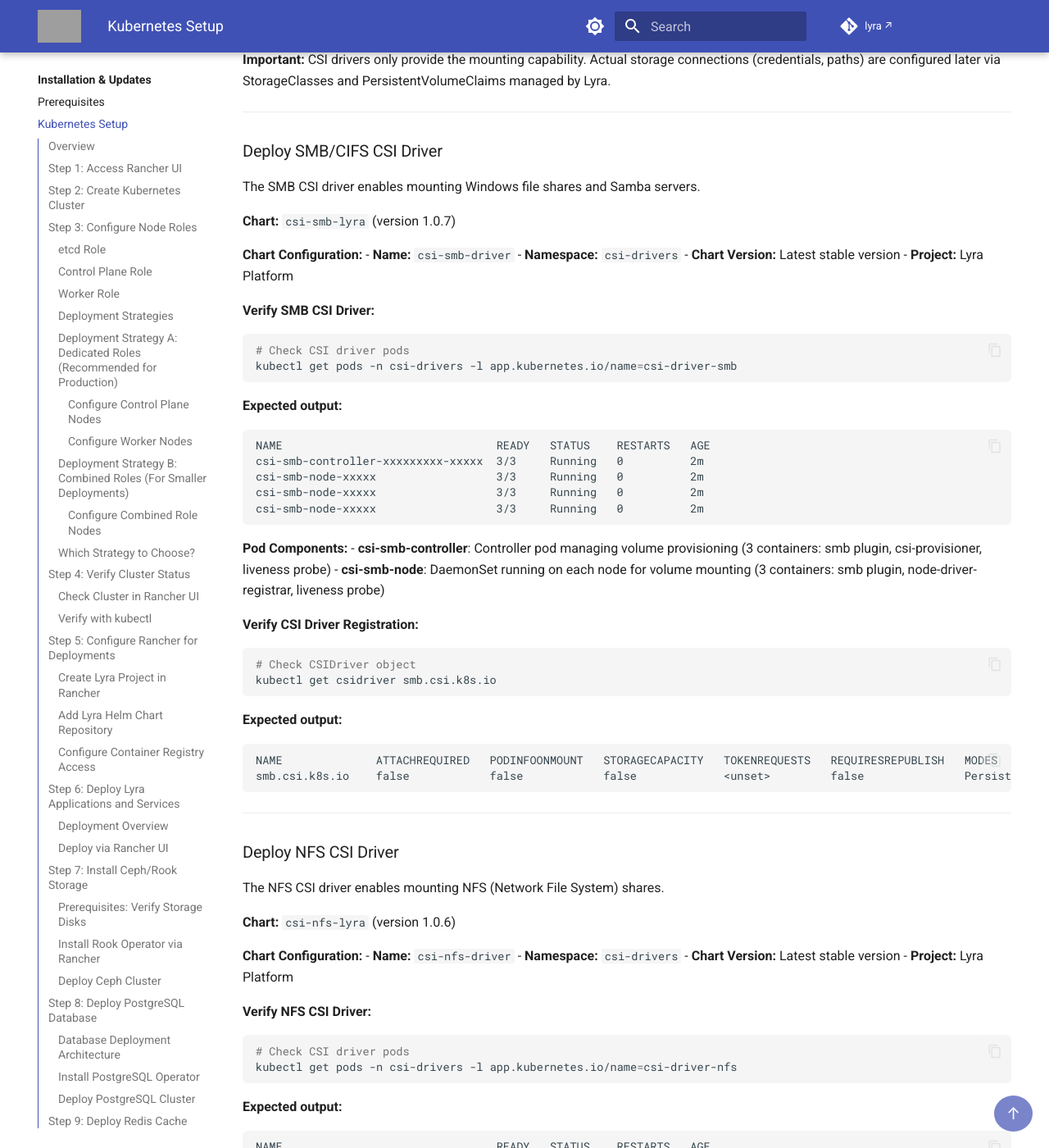
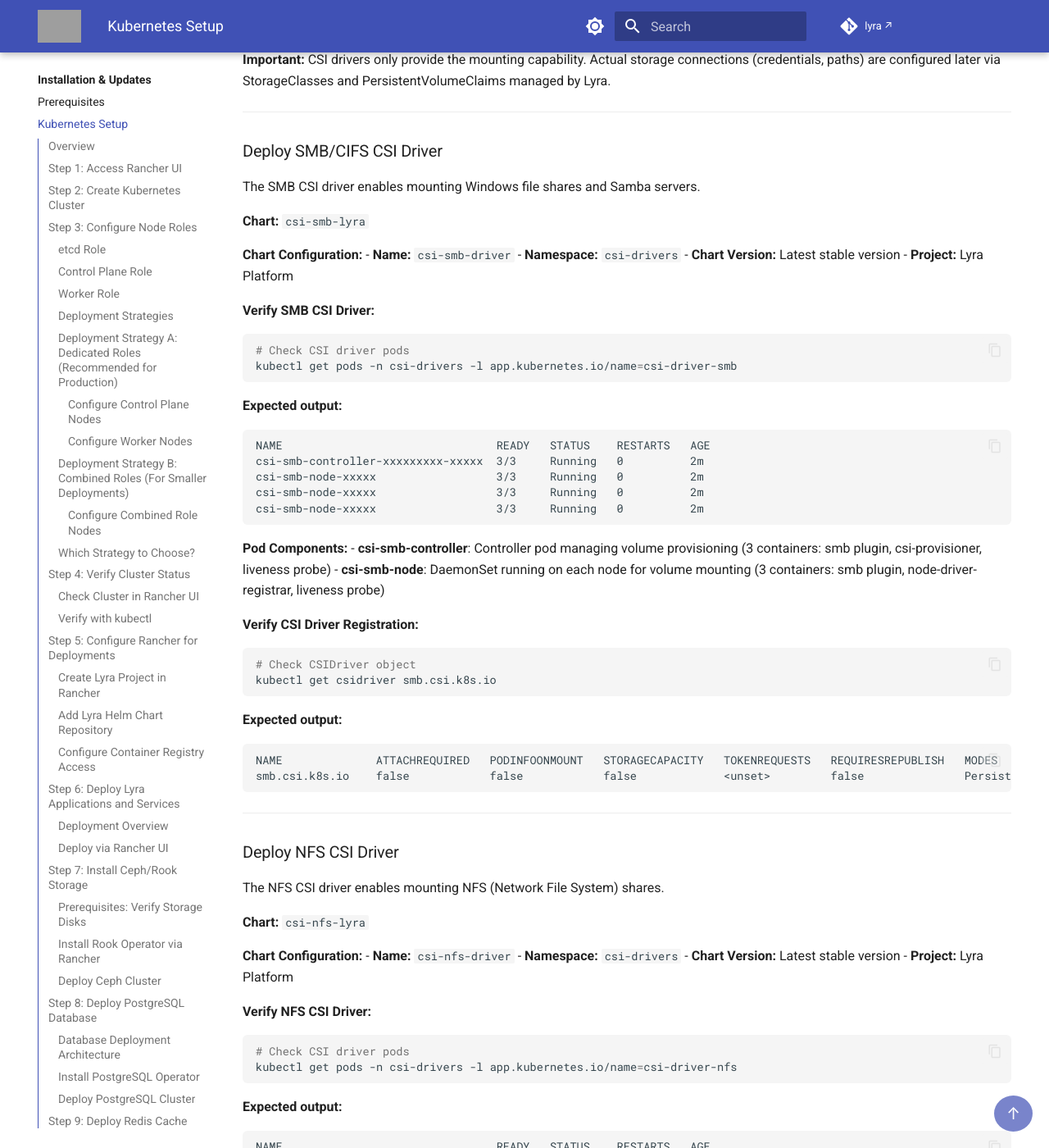
Before and after one commit to amreinch/lyra-docs, an MkDocs documentation site: the page built from docs/installation/kubernetes-setup.md, in a window 1280 px wide and 1400 px high, scrolled down 19921 px. Shown: the whole window at 82% size. Built offline with MkDocs 1.6.1 and Material for MkDocs 9.7.7, drawn with Linux system fonts in a browser that asks for light colours; comment, search, counter and statistics services are not loaded; grey boxes are pictures that could not be loaded.

Commit message:
Removed version numbers from CSI driver chart specifications
- Changed 'Chart: csi-smb-lyra (version 1.0.7)' to 'Chart: csi-smb-lyra'
- Changed 'Chart: csi-nfs-lyra (version 1.0.6)' to 'Chart: csi-nfs-lyra'
- Changed 'Chart: csi-s3-lyra (version 1.0.7)' to 'Chart: csi-s3-lyra'
- Version-agnostic format allows documentation to remain current

```diff
--- a/docs/installation/kubernetes-setup.md
+++ b/docs/installation/kubernetes-setup.md
@@ -1009,7 +1009,7 @@ Container Storage Interface (CSI) drivers enable Kubernetes to mount external st
 
 The SMB CSI driver enables mounting Windows file shares and Samba servers.
 
-**Chart:** `csi-smb-lyra` (version 1.0.7)
+**Chart:** `csi-smb-lyra`
 
 **Chart Configuration:**
 - **Name:** `csi-smb-driver`
@@ -1056,7 +1056,7 @@ smb.csi.k8s.io    false            false            false             <unset>
 
 The NFS CSI driver enables mounting NFS (Network File System) shares.
 
-**Chart:** `csi-nfs-lyra` (version 1.0.6)
+**Chart:** `csi-nfs-lyra`
 
 **Chart Configuration:**
 - **Name:** `csi-nfs-driver`
@@ -1103,7 +1103,7 @@ nfs.csi.k8s.io    false            false            false             <unset>
 
 The S3 CSI driver enables mounting S3-compatible object storage (AWS S3, MinIO, etc.) as file systems.
 
-**Chart:** `csi-s3-lyra` (version 1.0.7)
+**Chart:** `csi-s3-lyra`
 
 **Chart Configuration:**
 - **Name:** `csi-s3-driver`
```
